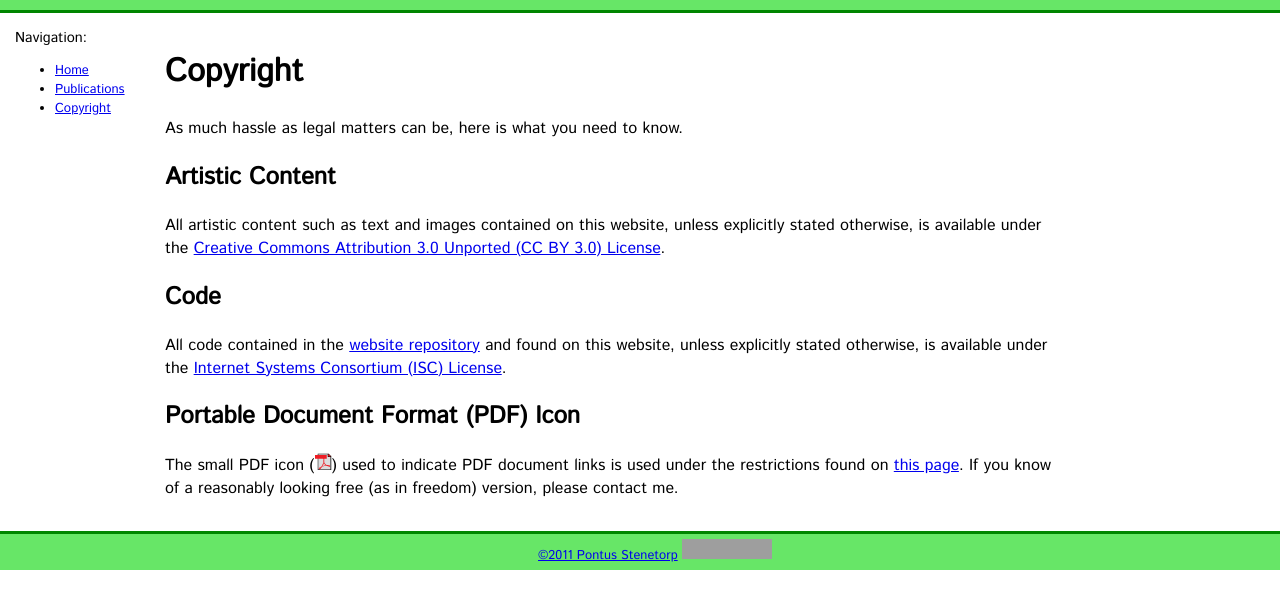
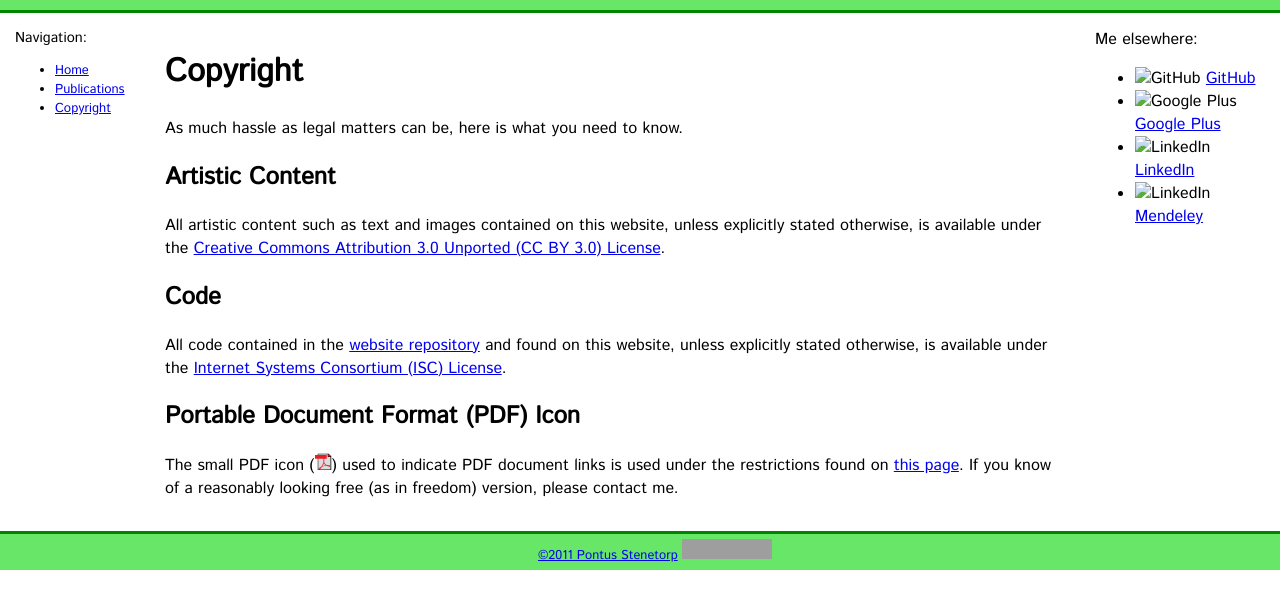
Before and after one commit to gbouchar/ninjin.github.io, a Jekyll site: the page built from copyright.md, in a window 1280 px wide. Shown: the top 609 px of the page. Built offline with Jekyll 4.4.1, drawn with Linux system fonts in a browser that asks for light colours; some web fonts are replaced; Markdown is read by kramdown in place of the engine named in the settings; grey boxes are pictures that could not be loaded.

Commit message:
Added links to other sites I am on.

```diff
--- /dev/null
+++ b/_includes/elsewhere.html
@@ -0,0 +1,24 @@
+Me elsewhere:
+
+<ul>
+    <!-- Is linking the favicons like this bad practice? -->
+    <li>
+        <img alt="GitHub" src="https://s2.googleusercontent.com/s2/favicons?alt=p&domain=github.com"/>
+        <a href="https://github.com/ninjin">GitHub</a>
+    </li>
+
+    <li>
+        <img alt="Google Plus" src="https://plus.google.com/favicon.ico"/>
+        <a href="https://plus.google.com/114130072591142332747/about">Google Plus</a>
+    </li>
+
+    <li>
+        <img alt="LinkedIn" src="https://s2.googleusercontent.com/s2/favicons?alt=p&domain=linkedin.com"/>
+        <a href="http://jp.linkedin.com/in/pontusstenetorp">LinkedIn</a>
+    </li>
+
+    <li>
+        <img alt="LinkedIn" src="https://s2.googleusercontent.com/s2/favicons?alt=p&domain=mendeley.com"/>
+        <a href="http://www.mendeley.com/profiles/pontus-stenetorp/">Mendeley</a>
+    </li>
+</ul>
--- a/_layouts/base.html
+++ b/_layouts/base.html
@@ -47,7 +47,7 @@
                         </div>
 
                         <div id="right">
-                            <!-- Left empty for now -->
+                            {% include elsewhere.html %}
                         </div>
                     </div>
                 </div>
```
